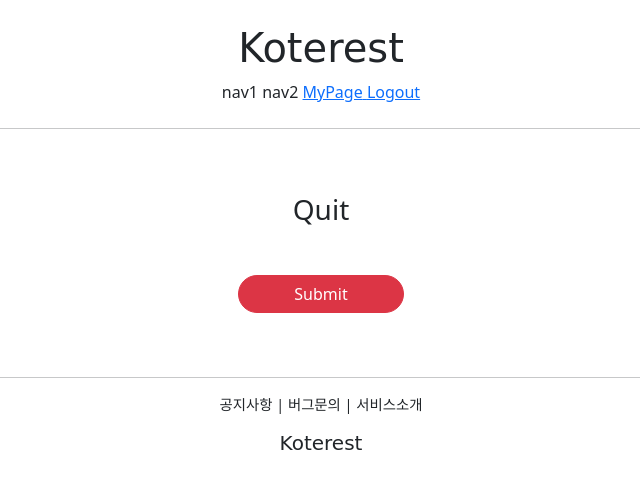
After one commit to Kogoon/Koterest, a Django app: page /account/delete/1 in a window 1280 px wide. The commit adds this page. Shown: the top 489 px of the page, without its empty margins (319-959 px from the left). Run offline with Django 4.2, Linux system fonts and the light colour scheme; tables that the repository leaves empty hold one stand-in row (values such as "Sample post"); some libraries are stand-ins or nearby versions; some web fonts are replaced.

Commit message:
[Update] DeleteView

```diff
--- /dev/null
+++ b/accountapp/templates/accountapp/delete.html
@@ -0,0 +1,16 @@
+{% extends 'base.html' %}
+{% load bootstrap4 %}
+
+{% block content %}
+
+    <div style="text-align: center; max-width: 500px; margin: 4rem auto">
+        <div class="mb-4">
+            <h3>Quit</h3>
+        </div>
+        <form action="{% url 'accountapp:delete' pk=user.pk %}" method="post">
+            {% csrf_token %}
+            <input type="submit" class="btn btn-danger rounded-pill col-4 mt-4">
+        </form>
+    </div>
+
+{% endblock %}
--- a/accountapp/templates/accountapp/detail.html
+++ b/accountapp/templates/accountapp/detail.html
@@ -17,6 +17,11 @@
                         Change Info
                     </p>
                 </a>
+                <a href="{% url 'accountapp:delete' pk=user.pk %}">
+                    <p>
+                        Quit
+                    </p>
+                </a>
             {% endif %}
 
         </div>
--- a/accountapp/urls.py
+++ b/accountapp/urls.py
@@ -1,7 +1,7 @@
 from django.contrib.auth.views import LoginView, LogoutView
 from django.urls import path
 
-from accountapp.views import hello_world, AccountCreateView, AccountDetailView, AccountUpdateView
+from accountapp.views import hello_world, AccountCreateView, AccountDetailView, AccountUpdateView, AccountDeleteView
 
 app_name = "accountapp"
 # 127.0.0.1:8000/account/hello_world/ -> accountapp:hello_world(name)
@@ -15,4 +15,5 @@ urlpatterns = [
     path('create/', AccountCreateView.as_view(), name='create'),
     path('detail/<int:pk>', AccountDetailView.as_view(), name='detail'),
     path('update/<int:pk>', AccountUpdateView.as_view(), name='update'),
+    path('delete/<int:pk>', AccountDeleteView.as_view(), name='delete'),
 ]
--- a/accountapp/views.py
+++ b/accountapp/views.py
@@ -5,7 +5,7 @@ from django.shortcuts import render
 
 # Create your views here.
 from django.urls import reverse, reverse_lazy
-from django.views.generic import CreateView, DetailView, UpdateView
+from django.views.generic import CreateView, DetailView, UpdateView, DeleteView
 
 from accountapp.forms import AccountUpdateForm
 from accountapp.models import HelloWorld
@@ -48,3 +48,9 @@ class AccountUpdateView(UpdateView):
     form_class = AccountUpdateForm
     success_url = reverse_lazy('accountapp:hello_world')
     template_name = 'accountapp/update.html'
+
+
+class AccountDeleteView(DeleteView):
+    model = User
+    success_url = reverse_lazy('accountapp:login')
+    template_name = 'accountapp/delete.html'
--- a/templates/header.html
+++ b/templates/header.html
@@ -10,6 +10,9 @@
                 <a href="{% url 'accountapp:login' %}?next{{ request.path }}">
                     <span>login</span>
                 </a>
+                <a href="{% url 'accountapp:create' %}">
+                    <span>Signup</span>
+                </a>
             {% else %}
                 <a href="{% url 'accountapp:detail' pk=user.pk %}">
                     <span>MyPage</span>
```
